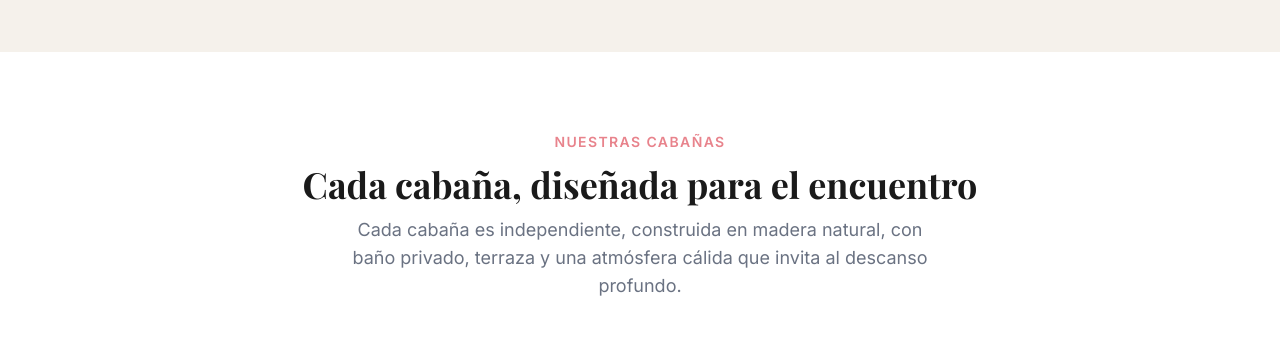
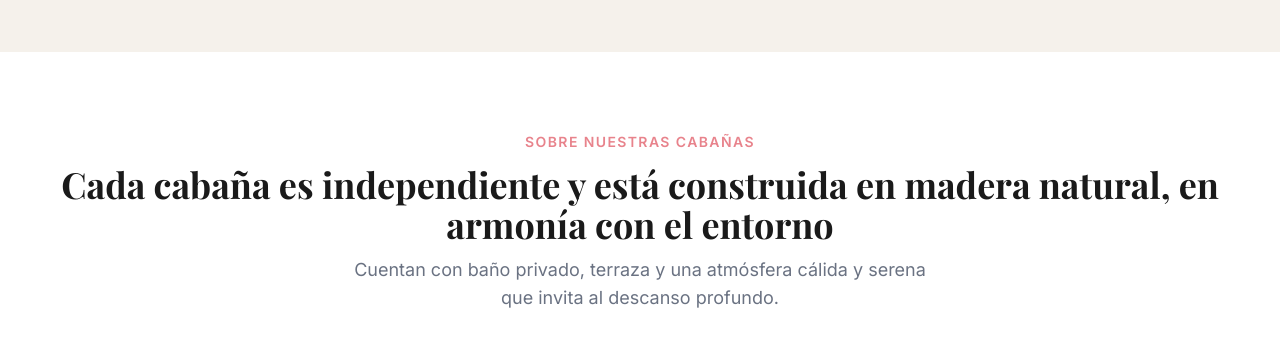
Before and after one commit to jbenavides-dotcom/lp-et-romanticos, a React (Vite) app: page / in a window 1280 px wide. Shown: the part 1520-1880 px from the top of the page. Built offline with nearby package versions, Linux system fonts and the light colour scheme; a web font is replaced by a local one.

Commit message:
fix: texto sección cabañas — Sobre nuestras cabañas con descripción completa
Co-Authored-By: Claude Sonnet 4.6 <noreply@anthropic.com>

```diff
--- a/App.tsx
+++ b/App.tsx
@@ -141,15 +141,15 @@ function CabinSection() {
         {/* Header */}
         <div className="text-center mb-14">
           <p className="text-brand-pink font-semibold tracking-widest uppercase text-sm mb-3">
-            Nuestras cabañas
+            Sobre nuestras cabañas
           </p>
           <h2
             id="cabanas-titulo"
             className="font-serif text-3xl sm:text-4xl font-bold text-brand-dark mb-3"
           >
-            Cada cabaña, diseñada para el encuentro
+            Cada cabaña es independiente y está construida en madera natural, en armonía con el entorno
           </h2>
-          <p className="text-gray-500 text-lg max-w-xl mx-auto">Cada cabaña es independiente, construida en madera natural, con baño privado, terraza y una atmósfera cálida que invita al descanso profundo.</p>
+          <p className="text-gray-500 text-lg max-w-xl mx-auto">Cuentan con baño privado, terraza y una atmósfera cálida y serena que invita al descanso profundo.</p>
         </div>
 
         {/* Main cabin content */}
```
